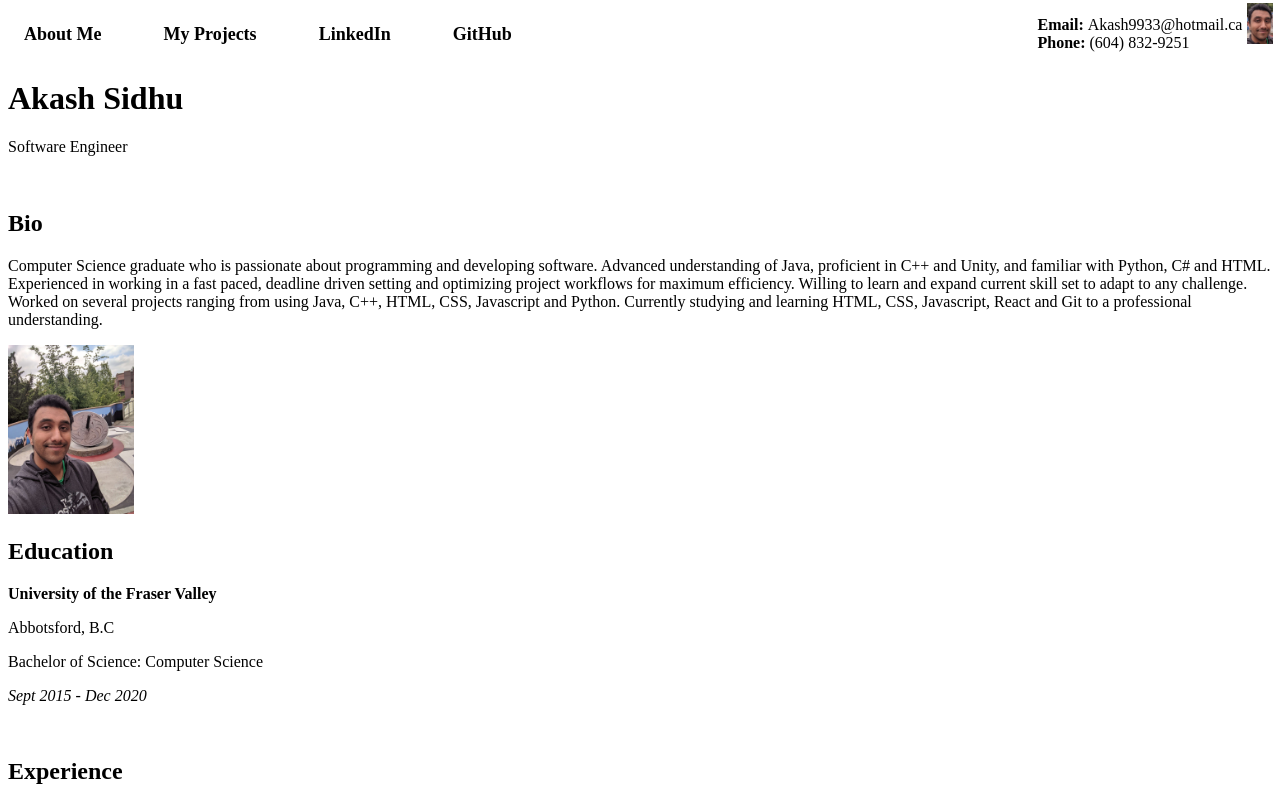
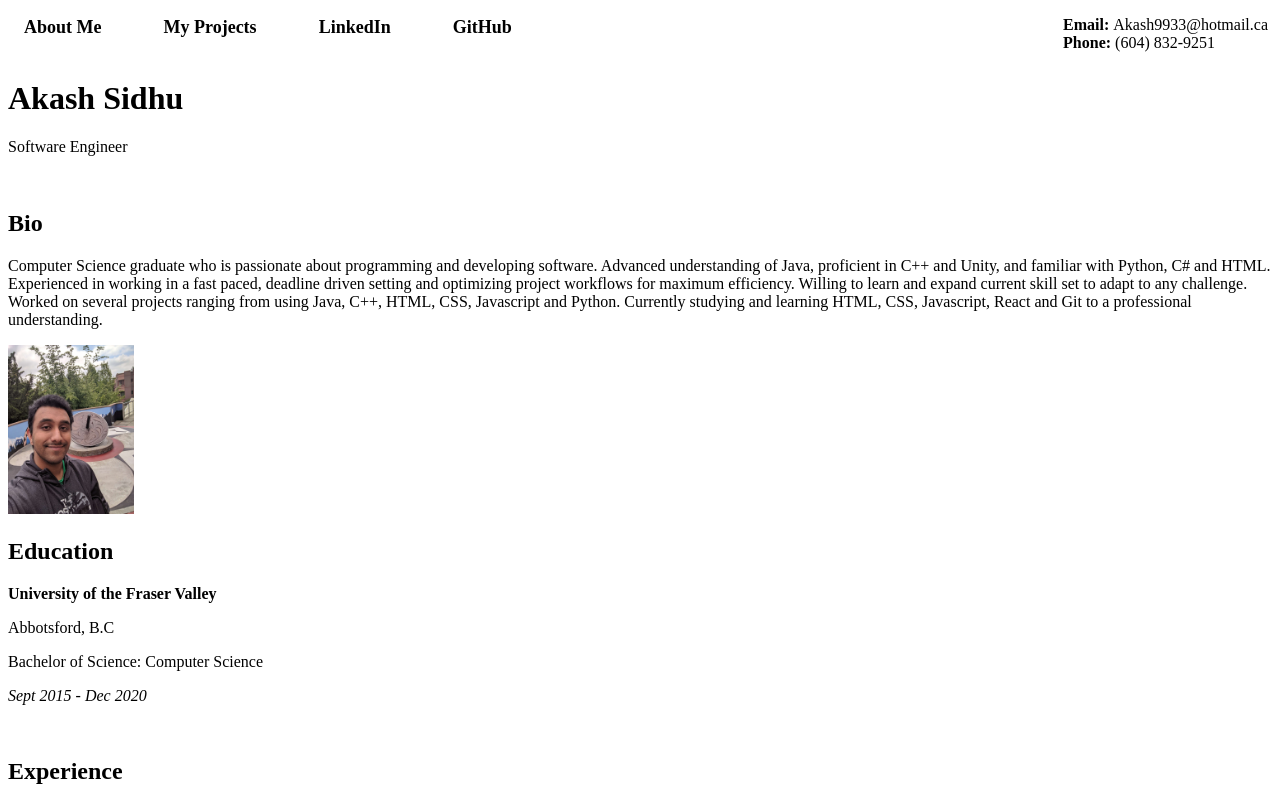
Before and after one commit to FadedAshen/Akash.Sidhu.github.io, a plain HTML site: page index.html in a window 1280 px wide. Shown: the top 800 px of the page. Drawn offline with Linux system fonts and the light colour scheme.

Commit message:
Removed unnecessary html and png, and updated pages

```diff
--- a/index.html
+++ b/index.html
@@ -16,7 +16,6 @@
     <a href ="https://github.com/Akash9933">GitHub</a>
 
     <div class ="contact">
-        <img src="img/akashcrop.jpg" />
         <ul>
             <li><b>Email: </b>Akash9933@hotmail.ca</li>
             <li><b>Phone: </b>(604) 832-9251</li>
--- a/style.css
+++ b/style.css
@@ -20,7 +20,7 @@
     margin-right: 30px;
     font-size: 18px;
     font-weight: bold;
-    margin-top: 10px;
+    margin-top: 3px;
 }
 
 .navbar a:hover {
@@ -31,16 +31,7 @@
 .contact ul {
     list-style-type: none;
     float: right;
-    margin-right: 5px;
-}
-
-
-.contact img {
-    width: 2%;
-    height: auto;
-    float: right;
-    margin-right: 15px;
-    margin-top: 3px;
+    margin-right: 20px;
 }
 
 .languages button {
```
Also changed, not shown: projects.html (+0 -1 lines).
